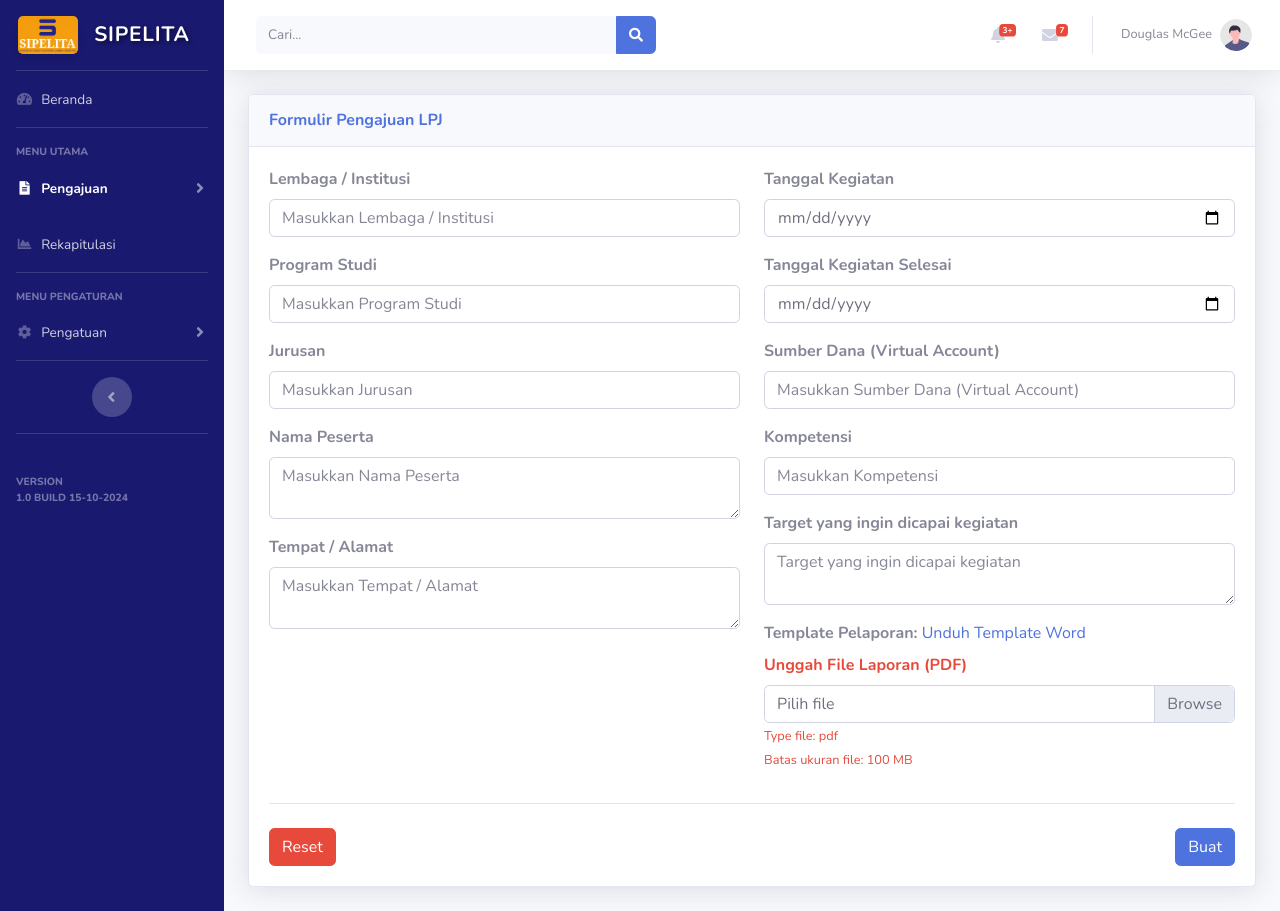
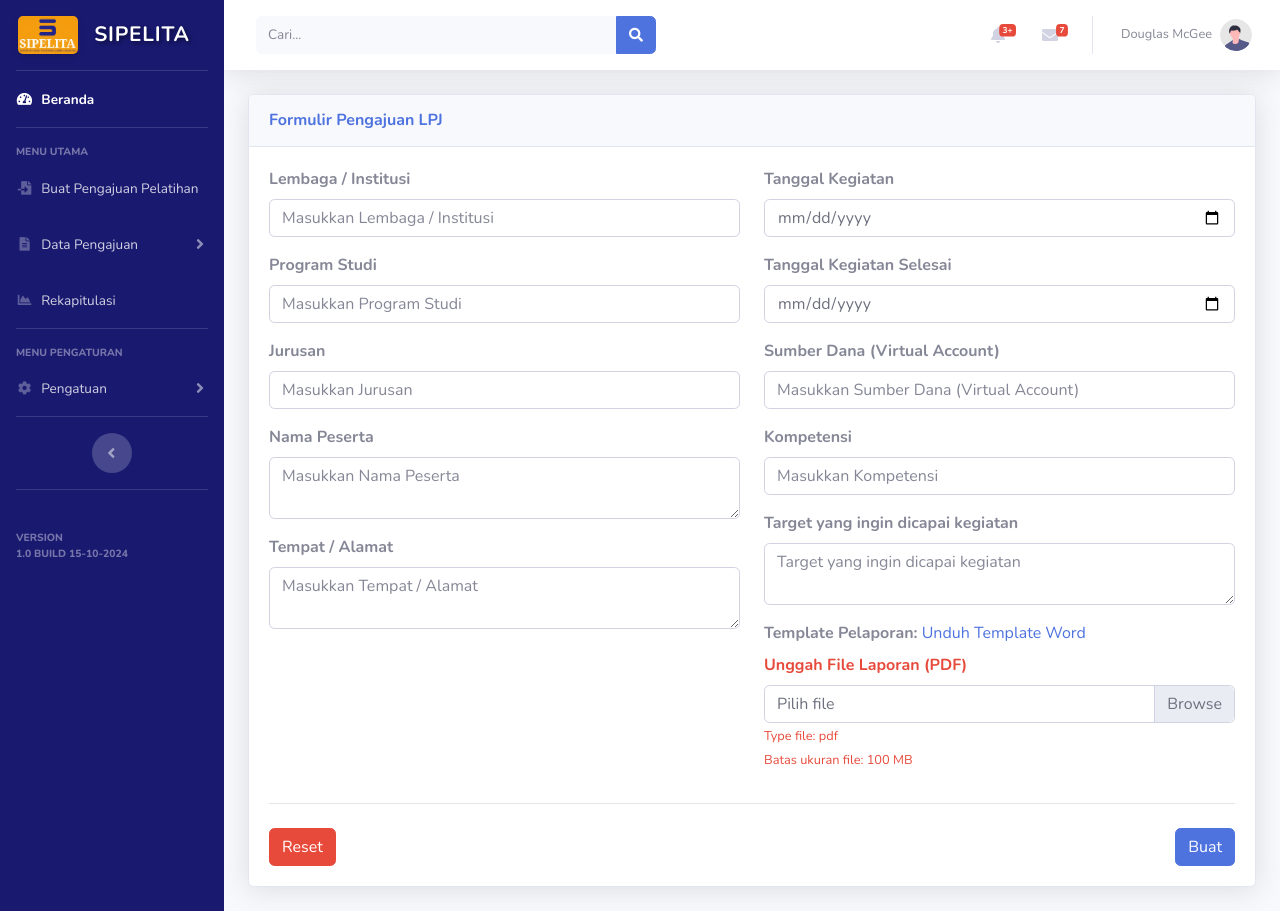
Before and after one commit to Nabil-Aditya/Sipelita, a PHP site: page /add_pengajuan_lpj.php in a window 1280 px wide. Run offline with PHP 8.4, Linux system fonts and the light colour scheme; some libraries are stand-ins or nearby versions.

Commit message:
Update add_pengajuan_lpj.php

```diff
--- a/add_pengajuan_lpj.php
+++ b/add_pengajuan_lpj.php
@@ -83,7 +83,7 @@
             style="background-color: rgb(25, 25, 112);">
 
             <!-- Sidebar - Brand -->
-            <a class="sidebar-brand d-flex align-items-center justify-content-center" href="index.html">
+            <a class="sidebar-brand d-flex align-items-center justify-content-center" href="index.php">
                 <div class="sidebar-brand-icon">
                     <img src="./img/sipelita.jpg" alt="Logo" class="img-fluid">
                 </div>
@@ -94,7 +94,7 @@
             <hr class="sidebar-divider my-0">
 
             <!-- Nav Item - Dashboard -->
-            <li class="nav-item">
+            <li class="nav-item active">
                 <a class="nav-link" href="index.php">
                     <i class="fas fa-fw fa-tachometer-alt"></i>
                     <span>Beranda</span></a>
@@ -108,25 +108,33 @@
                 Menu Utama
             </div>
 
+            <!-- Nav Item - Charts -->
+            <li class="nav-item">
+                <a class="nav-link" href="add_pengajuan_pelatihan.php">
+                    <i class="fas fa-fw fa-file-import"></i>
+                    <span>Buat Pengajuan Pelatihan</span></a>
+            </li>
+
+
             <!-- Nav Item - Pages Collapse Menu -->
-            <li class="nav-item active">
+            <li class="nav-item">
                 <a class="nav-link collapsed" href="#" data-toggle="collapse" data-target="#collapseTwo"
                     aria-expanded="true" aria-controls="collapseTwo">
                     <i class="fas fa-fw fa-file-alt"></i>
-                    <span>Pengajuan</span>
+                    <span>Data Pengajuan</span>
                 </a>
                 <div id="collapseTwo" class="collapse" aria-labelledby="headingTwo" data-parent="#accordionSidebar">
                     <div class="bg-white py-2 collapse-inner rounded">
                         <h6 class="collapse-header">Pilih Opsi:</h6>
-                        <a class="collapse-item" href="add_pengajuan_pelatihan.php">Pengajuan Pelatihan</a>
-                        <a class="collapse-item active" href="add_pengajuan_lpj.php">Pengajuan LPJ</a>
+                        <a class="collapse-item" href="view_pengajuan_pelatihan.php">Pengajuan Pelatihan</a>
+                        <a class="collapse-item" href="view_pengajuan_lpj.php">Pengajuan LPJ</a>
                     </div>
                 </div>
             </li>
 
             <!-- Nav Item - Charts -->
             <li class="nav-item">
-                <a class="nav-link" href="charts.html">
+                <a class="nav-link" href="rekapitulasi_lpj.php">
                     <i class="fas fa-fw fa-chart-area"></i>
                     <span>Rekapitulasi</span></a>
             </li>
```
